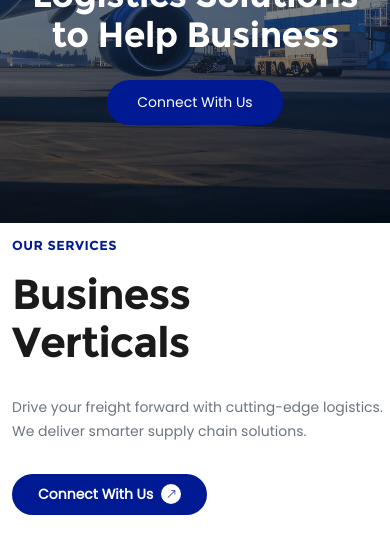
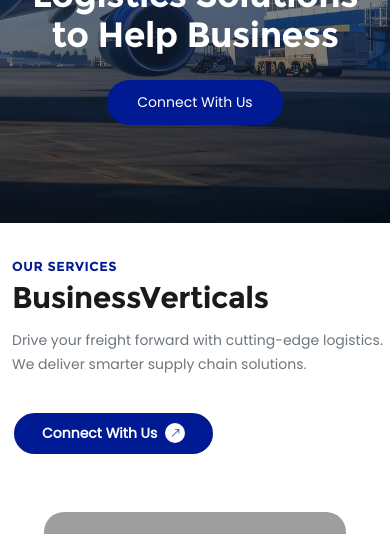
Before and after one commit to websoftera/careygo, a PHP site: page / in a window 390 px wide. Shown: the part 359-893 px from the top of the page. Run offline with PHP 8.4, Linux system fonts and the light colour scheme; grey boxes are pictures that could not be loaded.

Commit message:
spacing issues fix

```diff
--- a/css/style.css
+++ b/css/style.css
@@ -1104,9 +1104,9 @@ ul {
     .why-choose-section,
     .about-section,
     .footer-section {
-        padding: 0 !important;
+        padding: 18px 0 !important;
         margin-top: 0 !important;
-        margin-bottom: 2px !important;
+        margin-bottom: 8px !important;
     }
 
     .footer-section {
@@ -1116,7 +1116,7 @@ ul {
     .hero-section {
         min-height: 480px !important;
         /* Balanced height for banner image visibility */
-        margin-bottom: 2px !important;
+        margin-b    ottom: 6px !important;
         padding: 0 !important;
         display: flex;
         align-items: center;
@@ -1124,22 +1124,68 @@ ul {
     }
 
     .why-choose-section .row.mb-5.pb-xl-4 {
-        margin-bottom: 40px !important;
-    }
-
-    /* Aggressive reset for internal spacings to achieve tight 2px look */
-    .services-section *,
-    .why-choose-section *,
-    .about-section *,
-    .footer-section * {
-        margin-top: 0 !important;
+        margin-bottom: 28px !important;
     }
 
     .services-section .container,
     .why-choose-section .container,
     .about-section .container {
-        padding-top: 5px !important;
-        padding-bottom: 5px !important;
+        padding-top: 10px !important;
+        padding-bottom: 10px !important;
+    }
+
+    /* SERVICES – heading in one line & tighter spacing */
+    .services-intro h2 {
+        font-size: 30px !important;
+        line-height: 1.15 !important;
+        letter-spacing: -0.5px !important;
+        margin-bottom: 14px !important;
+    }
+
+    .services-intro h2 br {
+        display: none;
+    }
+
+    .services-intro h6 {
+        margin-bottom: 6px !important;
+    }
+
+    .services-intro p {
+        margin-bottom: 18px !important;
+    }
+
+    /* First “Connect With Us” button under Business Verticals */
+    .services-intro .btn-primary-custom {
+        padding-left: 26px !important;
+        padding-right: 26px !important;
+        margin-left: 2px !important;
+        margin-top: 6px !important;
+        margin-bottom: 10px !important;
+    }
+
+    /* ABOUT section – reduce gaps & align spacing with services */
+    .about-section {
+        margin-top: 0 !important;
+    }
+
+    .about-heading {
+        margin-bottom: 18px !important;
+    }
+
+    .about-desc {
+        margin-bottom: 18px !important;
+    }
+
+    .about-section .row.mb-5 {
+        margin-bottom: 18px !important;
+    }
+
+    .about-feature-item {
+        margin-bottom: 10px !important;
+    }
+
+    .about-section .mt-2 {
+        margin-top: 10px !important;
     }
 
     /* Header top (Sticky position, Industry Level) */
```
